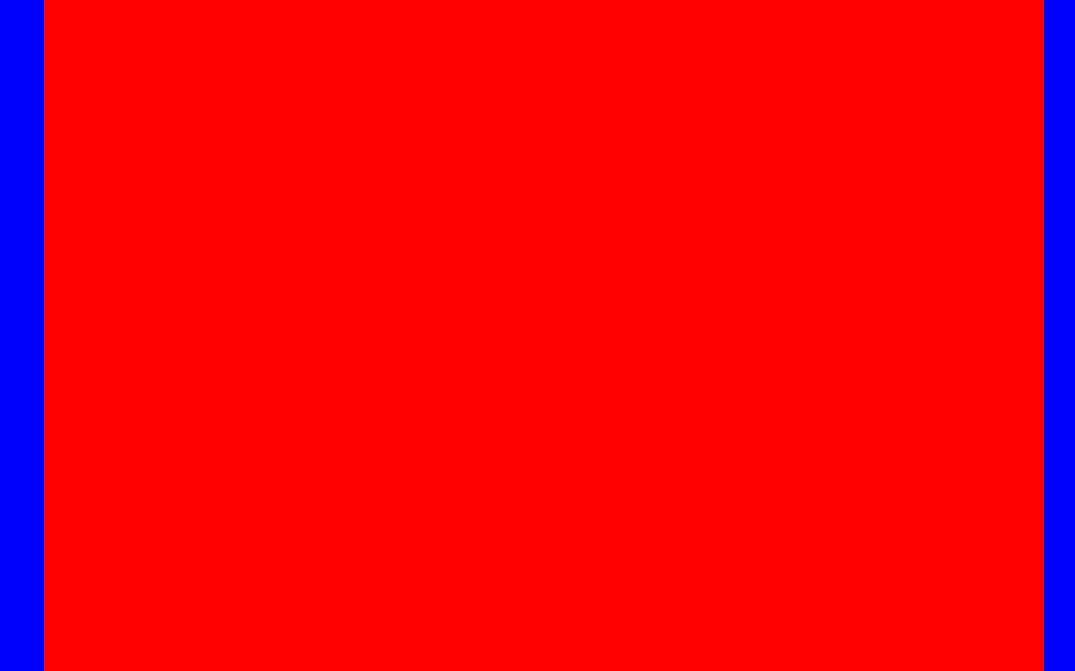
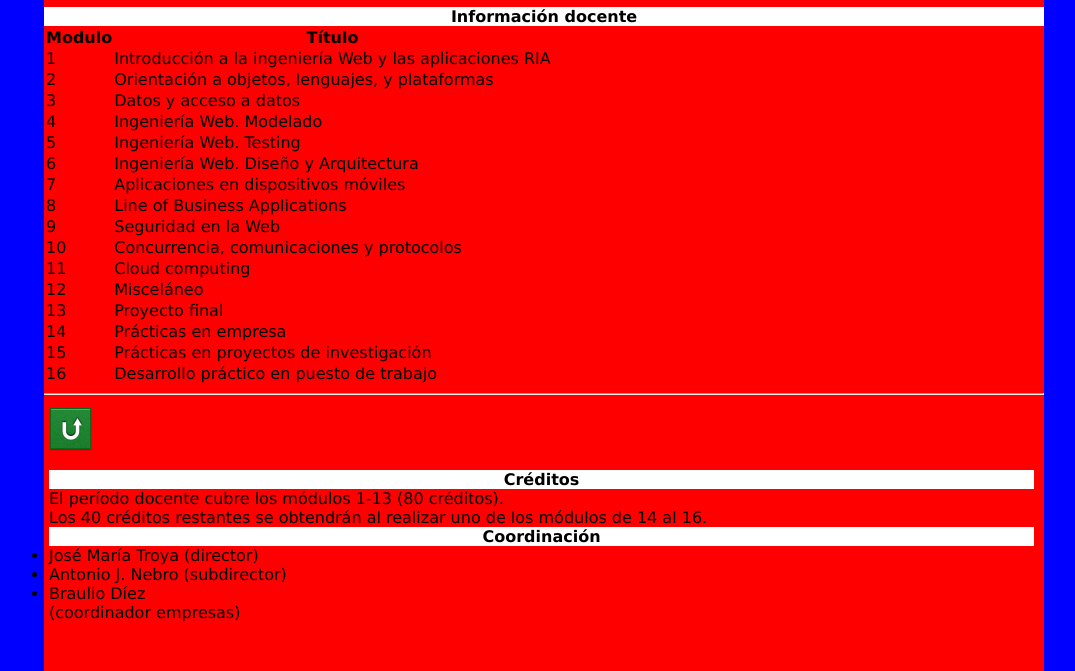
Before and after one commit to Nasdan/TrabajoModulo1, a plain HTML site: page index.html in a window 1280 px wide. Shown: the part 489-1160 px from the top of the page, without its empty margins (96-1171 px from the left). Drawn offline with Linux system fonts and the light colour scheme.

Commit message:
Docencia Section

```diff
--- a/index.html
+++ b/index.html
@@ -56,6 +56,112 @@
 				</section>
 			</article>
 
+			<section id="docencia" class="ltcol_wide">
+				<header>
+					<h1>Información docente</h1>
+				</header>
+				<table>
+					<tr>
+						<th>Modulo</th>
+						<th>Título</th>
+					</tr>
+					<tr>
+						<td>1</td>
+						<td>Introducción a la ingeniería Web y las aplicaciones RIA</td>
+					</tr>
+					<tr>
+						<td>2</td>
+						<td>Orientación a objetos, lenguajes, y plataformas</td>
+					</tr>
+					<tr>
+						<td>3</td>
+						<td>Datos y acceso a datos</td>
+					</tr>
+					<tr>
+						<td>4</td>
+						<td>Ingeniería Web. Modelado</td>
+					</tr>
+					<tr>
+						<td>5</td>
+						<td>Ingeniería Web. Testing</td>
+					</tr>
+					<tr>
+						<td>6</td>
+						<td>Ingeniería Web. Diseño y Arquitectura</td>
+					</tr>
+					<tr>
+						<td>7</td>
+						<td>Aplicaciones en dispositivos móviles</td>
+					</tr>
+					<tr>
+						<td>8</td>
+						<td>Line of Business Applications</td>
+					</tr>
+					<tr>
+						<td>9</td>
+						<td>Seguridad en la Web</td>
+					</tr>
+					<tr>
+						<td>10</td>
+						<td>Concurrencia, comunicaciones y protocolos</td>
+					</tr>
+					<tr>
+						<td>11</td>
+						<td>Cloud computing</td>
+					</tr>
+					<tr>
+						<td>12</td>
+						<td>Misceláneo</td>
+					</tr>
+					<tr>
+						<td>13</td>
+						<td>Proyecto final</td>
+					</tr>
+					<tr>
+						<td>14</td>
+						<td>Prácticas en empresa</td>
+					</tr>
+					<tr>
+						<td>15</td>
+						<td>Prácticas en proyectos de investigación</td>
+					</tr>
+					<tr>
+						<td>16</td>
+						<td>Desarrollo práctico en puesto de trabajo</td>
+					</tr>
+				</table>
+				<hr>
+				<a href="#inicio" class="back-to-top"><img src="images/back-to-top.png" alt="Up" /></a>
+				<article class="ltcol_narrow">
+					<header>
+						<h1>Créditos</h1>
+					</header>
+					<p>
+						El período docente cubre los módulos 1-13 (80 créditos).
+					</p>
+					<p>
+						Los 40 créditos
+						restantes se obtendrán al realizar uno de los módulos de 14 al 16.
+					</p>
+
+					<header>
+						<h1>Coordinación</h1>
+					</header>
+					<ul>
+						<li>
+							José María Troya (director)
+						</li>
+						<li>
+							Antonio J. Nebro (subdirector)
+						</li>
+						<li>
+							Braulio Díez
+							<br>
+							(coordinador empresas)
+						</li>
+					</ul>
+				</article>
+
 			<footer>
 				Pie de pagina
 			</footer>
```
